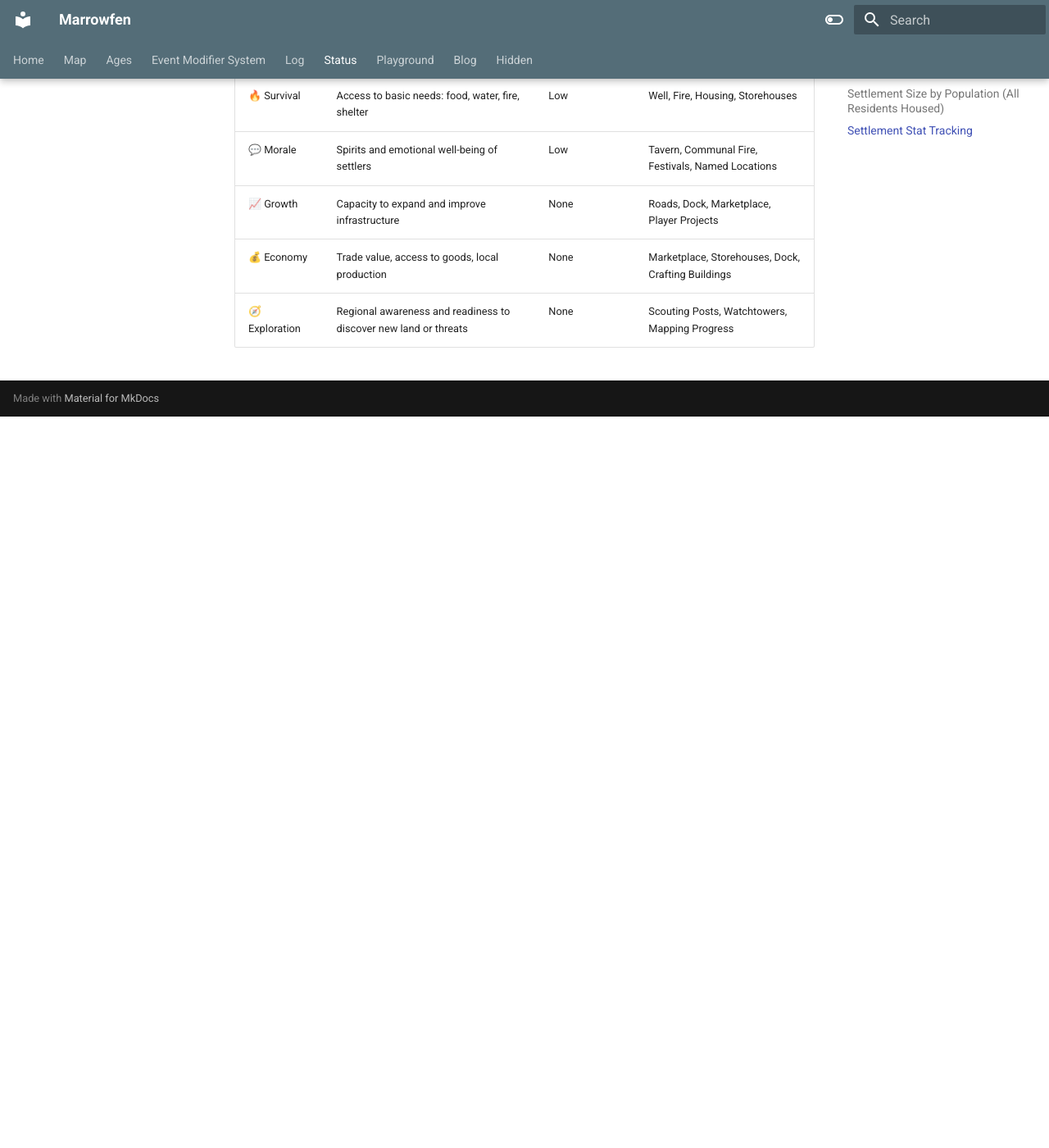
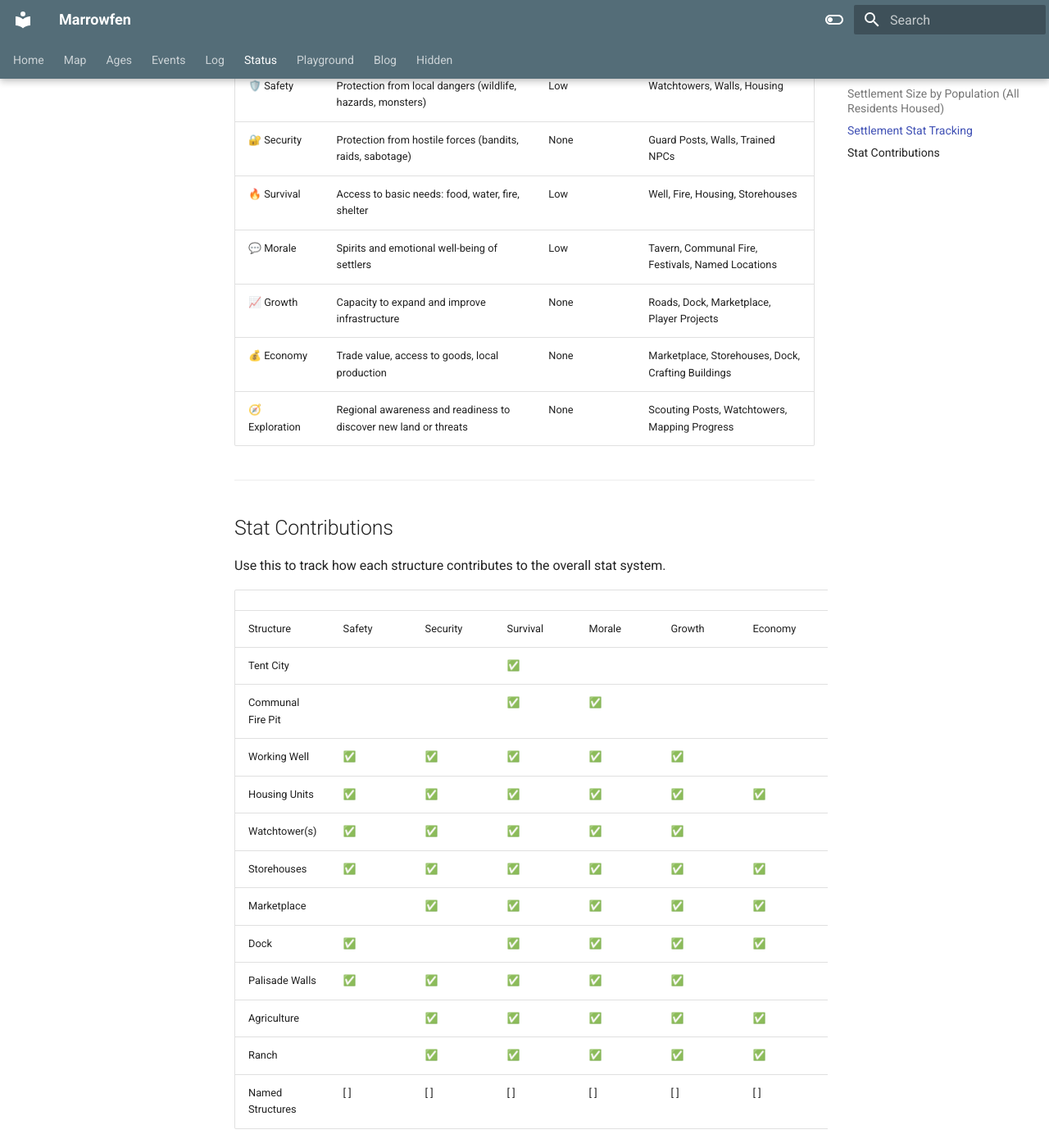
Before and after one commit to marrowfen/marrowfen.github.io, an MkDocs documentation site: the page built from docs/World Status.md, in a window 1280 px wide and 1400 px high, scrolled down 2246 px. Shown: the whole window at 82% size. Built offline with MkDocs 1.6.1 and Material for MkDocs 9.7.7, drawn with Linux system fonts in a browser that asks for light colours; before the commit the page ends 2754 px from its top, so only the background shows below that.

Commit message:
Vault deploy: PromptFerret 2025-05-31 13:51:14 - 3 M docs/World Events.md docs/World Log.md docs/World Status.md

```diff
--- a/docs/World Events.md
+++ b/docs/World Events.md
@@ -1,4 +1,4 @@
-# Event Modifier System
+# Events
 
 This system introduces dynamic conditions that influence the environment, resource availability, and labor effectiveness in Marrowfen. These represent changes in weather, wildlife activity, settler morale, and supply conditions, shaping the world session by session.
 
--- a/docs/World Status.md
+++ b/docs/World Status.md
@@ -1,5 +1,6 @@
 # Status
 
+---
 ## Settlement Overview
 - **Settlement Tier:** Outpost
 - **Population:** [ 9 ]
@@ -7,7 +8,7 @@
 - **Guests:** [ 0 ]
 - **Current Season:** [ ***Spring*** / Summer / Fall / Winter ]
 - **Current Year and Season:** Year 1, Spring - Year of the Beaver
-
+---
 ## Land & Resources
 
 - **Land Cleared:** 5 plots
@@ -28,6 +29,7 @@
 	- Tavern - *The Starry Crossing*
 	- Small dock
 
+---
 ## Settlement Size by Population (All Residents Housed)
 
 |      |            |                  |                                                                                |
@@ -45,6 +47,7 @@
 | 10   | Large City | 10,000–24,999    | Multiple wards, trade hubs, bureaucratic infrastructure.                       |
 | 11   | Metropolis | 25,000+          | Vast and complex; may influence kingdoms, house noble houses, or be a capital. |
 
+---
 ## Settlement Stat Tracking
 **Options:** [ None / Low / Moderate / High / Excellent ]
 
@@ -58,3 +61,24 @@
 | 📈 Growth      | Capacity to expand and improve infrastructure                    | None                | Roads, Dock, Marketplace, Player Projects          |
 | 💰 Economy     | Trade value, access to goods, local production                   | None                | Marketplace, Storehouses, Dock, Crafting Buildings |
 | 🧭 Exploration | Regional awareness and readiness to discover new land or threats | None                | Scouting Posts, Watchtowers, Mapping Progress      |
+
+---
+## Stat Contributions
+
+Use this to track how each structure contributes to the overall stat system.
+
+|   |   |   |   |   |   |   |   |
+|---|---|---|---|---|---|---|---|
+|Structure|Safety|Security|Survival|Morale|Growth|Economy|Exploration|
+|Tent City|||✅|||||
+|Communal Fire Pit|||✅|✅||||
+|Working Well|✅|✅|✅|✅|✅|||
+|Housing Units|✅|✅|✅|✅|✅|✅||
+|Watchtower(s)|✅|✅|✅|✅|✅||✅|
+|Storehouses|✅|✅|✅|✅|✅|✅||
+|Marketplace||✅|✅|✅|✅|✅||
+|Dock|✅||✅|✅|✅|✅||
+|Palisade Walls|✅|✅|✅|✅|✅|||
+|Agriculture||✅|✅|✅|✅|✅||
+|Ranch||✅|✅|✅|✅|✅||
+|Named Structures|[ ]|[ ]|[ ]|[ ]|[ ]|[ ]|[ ]|
```
Also changed, not shown: docs/World Log.md (+1 -1 lines).
